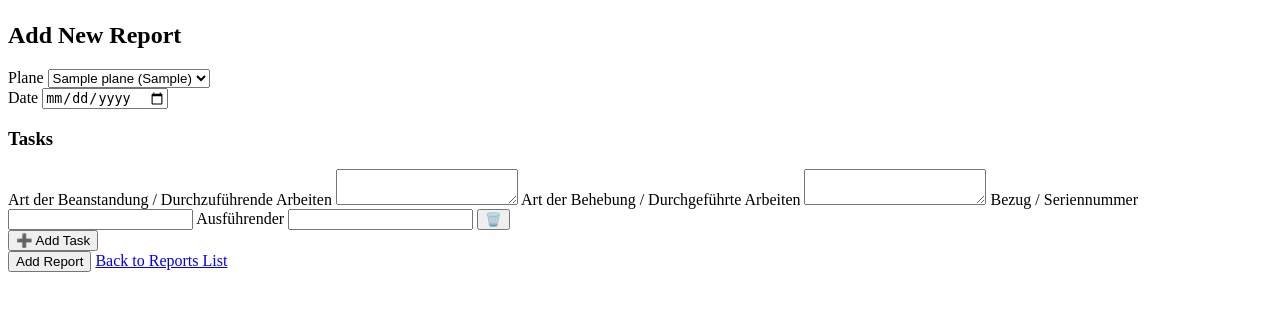
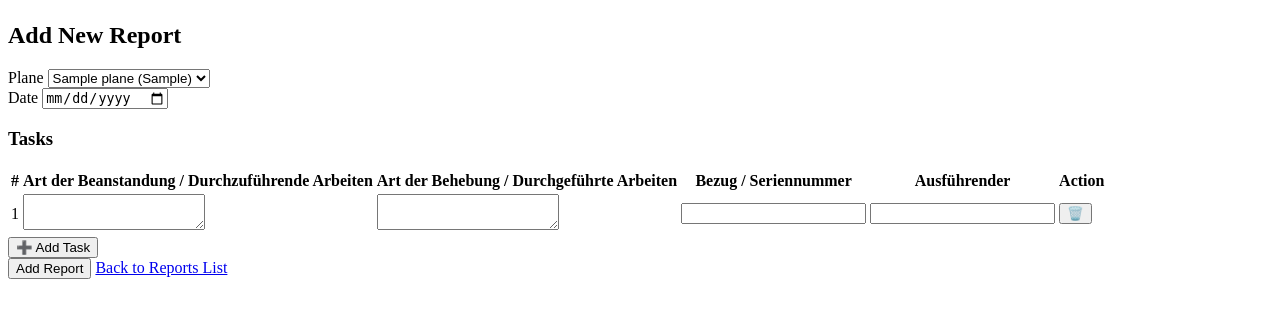
Before and after one commit to alexfederlin/bab-ersteller, a Flask app: page /report/new in a window 1280 px wide. Shown: the part 58-376 px from the top of the page. Run offline with Flask 3, Linux system fonts and the light colour scheme; tables that the repository leaves empty hold one stand-in row (values such as "Sample post").

Commit message:
nicer report form

```diff
--- a/project/bab-ersteller/app/templates/report_form.html
+++ b/project/bab-ersteller/app/templates/report_form.html
@@ -16,30 +16,38 @@
     </div>
 
     <h3>Tasks</h3>
-    <div id="task-container">
-        {% for task_form in form.tasks %}
-            <div class="task-item">
-                <label>Art der Beanstandung / Durchzuführende Arbeiten</label>
-                {{ task_form.task_description(class="form-control") }}
+    <table class="table">
+        <thead>
+            <tr>
+                <th>#</th>
+                <th>Art der Beanstandung / Durchzuführende Arbeiten</th>
+                <th>Art der Behebung / Durchgeführte Arbeiten</th>
+                <th>Bezug / Seriennummer</th>
+                <th>Ausführender</th>
+                <th>Action</th>
+            </tr>
+        </thead>
+        <tbody id="task-container">
+            {% for task_form in form.tasks %}
+                <tr class="task-item">
+                    <td>{{ loop.index }}</td> <!-- loop.index is 1-based; use loop.index0 for 0-based -->
+                    <td>{{ task_form.task_description(class="form-control") }}</td>
+                    <td>{{ task_form.fix_description(class="form-control") }}</td>
+                    <td>{{ task_form.reference(class="form-control") }}</td>
+                    <td>{{ task_form.executor(class="form-control") }}</td>
+                    <td>
+                        <button type="button" class="remove-task btn btn-danger">🗑️</button>
+                    </td>
+                </tr>
+            {% endfor %}
+        </tbody>
 
-                <label>Art der Behebung / Durchgeführte Arbeiten</label>
-                {{ task_form.fix_description(class="form-control") }}
+    </table>
 
-                <label>Bezug / Seriennummer</label>
-                {{ task_form.reference(class="form-control") }}
-
-                <label>Ausführender</label>
-                {{ task_form.executor(class="form-control") }}
-
-                <button type="button" class="remove-task">🗑️</button>
-            </div>
-        {% endfor %}
-    </div>
-
-    <button type="button" id="add-task">➕ Add Task</button>
+    <button type="button" id="add-task" class="btn btn-primary">➕ Add Task</button>
 
     <div>
-        <button type="submit">{{ 'Update Report' if report else 'Add Report' }}</button>
+        <button type="submit" class="btn btn-success">{{ 'Update Report' if report else 'Add Report' }}</button>
         <a href="{{ url_for('main.reports') }}" class="btn btn-secondary">Back to Reports List</a>
     </div>
 </form>
@@ -50,24 +58,22 @@
         const taskContainer = document.getElementById('task-container');
         const addTaskButton = document.getElementById('add-task');
 
+        // Get CSRF token from the hidden input
+        const csrfToken = document.querySelector('input[name="csrf_token"]').value;
+
         // Add a new task
         addTaskButton.addEventListener('click', function () {
             const newTaskHTML = `
-            <div class="task-item">
-                <label>Art der Beanstandung / Durchzuführende Arbeiten</label>
-                <textarea name="tasks-${taskIndex}-task_description" class="form-control"></textarea>
-
-                <label>Art der Behebung / Durchgeführte Arbeiten</label>
-                <textarea name="tasks-${taskIndex}-fix_description" class="form-control"></textarea>
-
-                <label>Bezug / Seriennummer</label>
-                <input type="text" name="tasks-${taskIndex}-reference" class="form-control" />
-
-                <label>Ausführender</label>
-                <input type="text" name="tasks-${taskIndex}-executor" class="form-control" />
-
-                <button type="button" class="remove-task">🗑️</button>
-            </div>`;
+                <tr class="task-item">
+                    <td>${taskIndex + 1}</td>
+                    <td><textarea name="tasks-${taskIndex}-task_description" class="form-control"></textarea></td>
+                    <td><textarea name="tasks-${taskIndex}-fix_description" class="form-control"></textarea></td>
+                    <td><input type="text" name="tasks-${taskIndex}-reference" class="form-control" /></td>
+                    <td><input type="text" name="tasks-${taskIndex}-executor" class="form-control" /></td>
+                    <td>
+                        <button type="button" class="remove-task btn btn-danger">🗑️</button>
+                    </td>
+                </tr>`;
             taskContainer.insertAdjacentHTML('beforeend', newTaskHTML);
             taskIndex++;
         });
@@ -75,7 +81,7 @@
         // Remove a task
         taskContainer.addEventListener('click', function (event) {
             if (event.target.classList.contains('remove-task')) {
-                event.target.parentElement.remove();
+                event.target.closest('tr').remove();
             }
         });
     });
```
